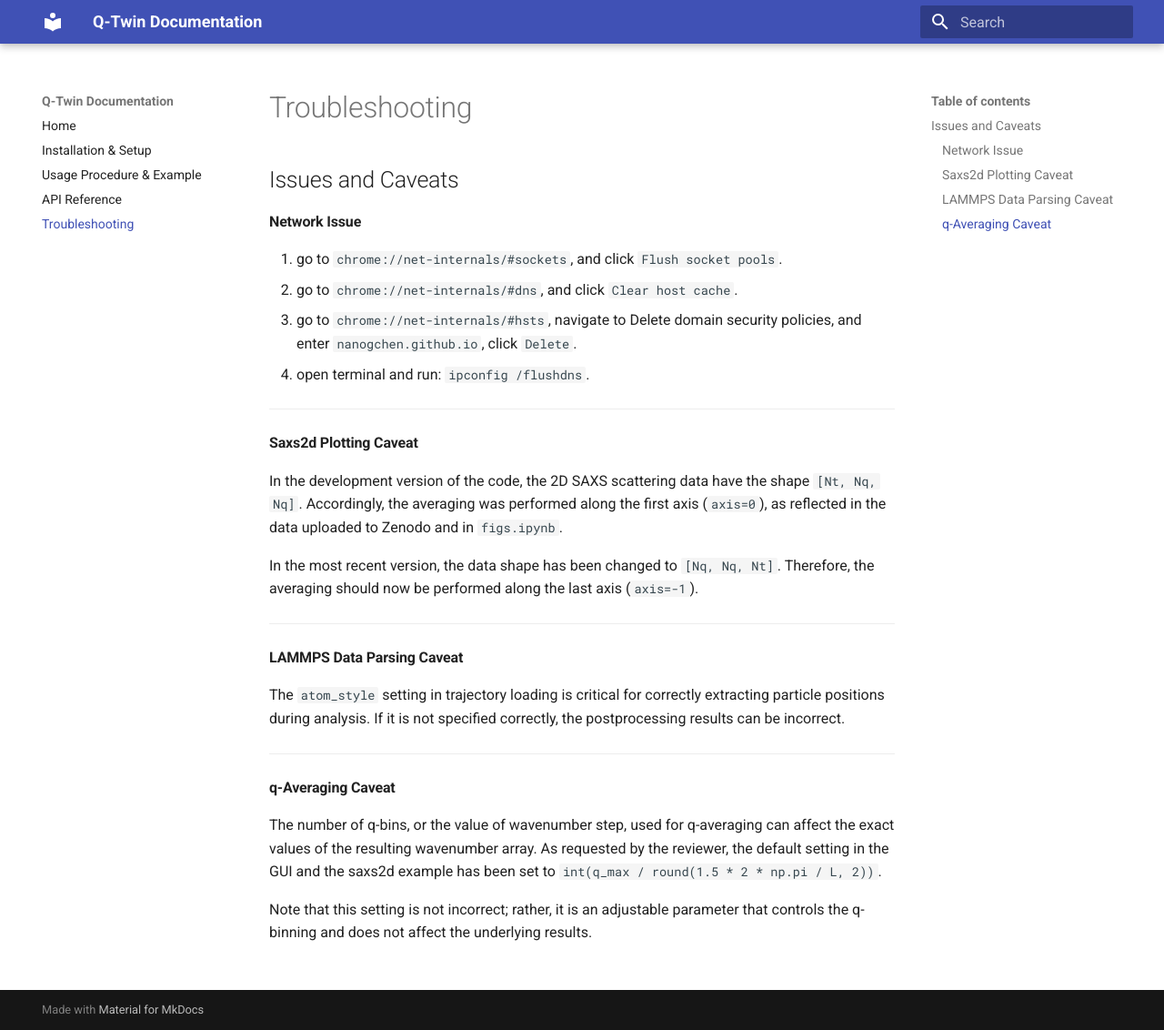
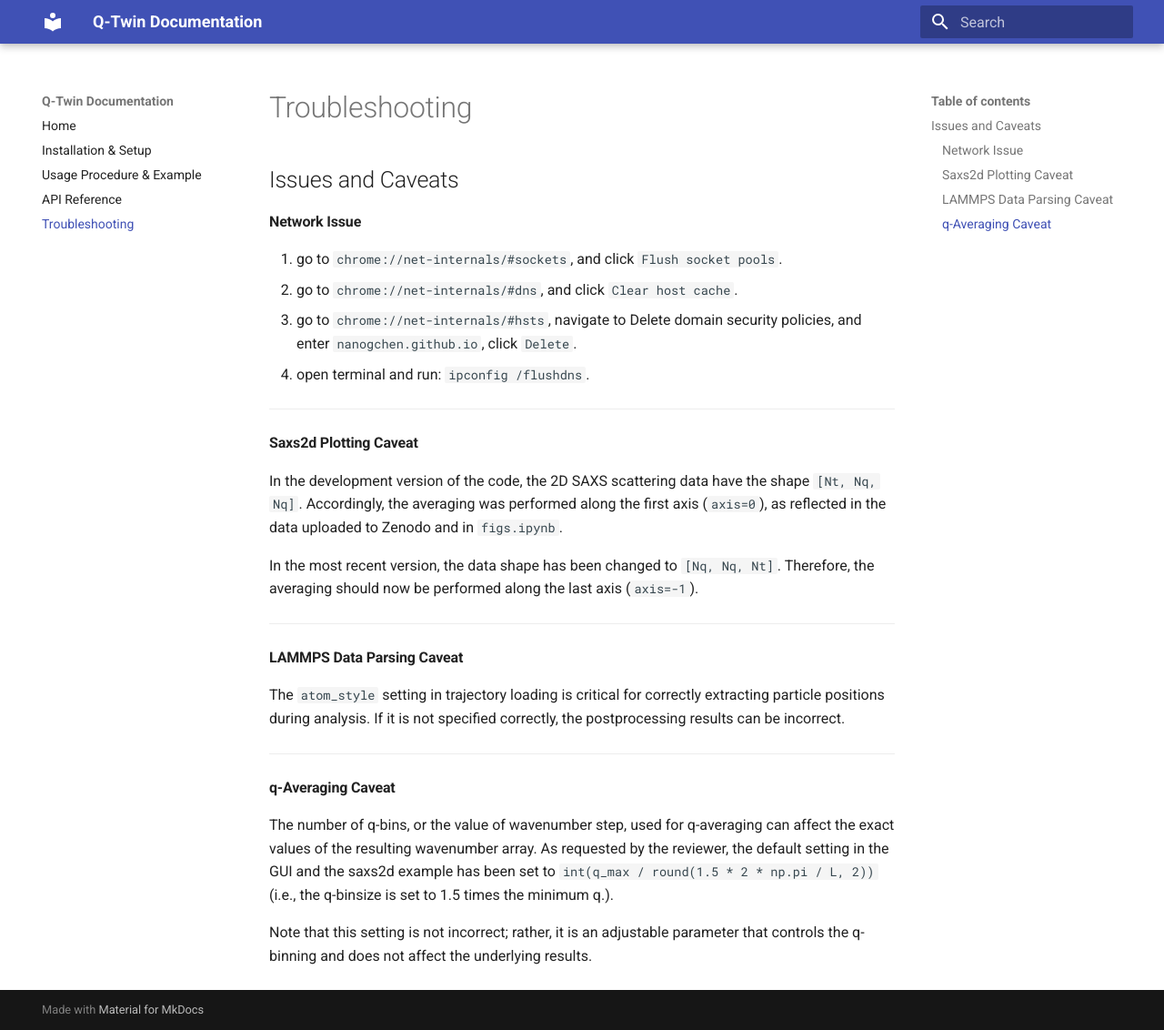
Before and after one commit to nanogchen/Q-Twin, an MkDocs documentation site: the page built from docs/troubleshooting.md, in a window 1280 px wide and 1132 px high. Shown: the whole window at 91% size. Built offline with MkDocs 1.6.1 and Material for MkDocs 9.7.7, drawn with Linux system fonts in a browser that asks for light colours.

Commit message:
Clarify q-bins setting for q-averaging in troubleshooting
Clarified the explanation of the q-bins setting for q-averaging, emphasizing that the q-binsize is set to 1.5 times the minimum q.

```diff
--- a/docs/troubleshooting.md
+++ b/docs/troubleshooting.md
@@ -25,6 +25,6 @@
 
 #### q-Averaging Caveat
 
-The number of q-bins, or the value of wavenumber step, used for q-averaging can affect the exact values of the resulting wavenumber array. As requested by the reviewer, the default setting in the GUI and the saxs2d example has been set to `int(q_max / round(1.5 * 2 * np.pi / L, 2))`.
+The number of q-bins, or the value of wavenumber step, used for q-averaging can affect the exact values of the resulting wavenumber array. As requested by the reviewer, the default setting in the GUI and the saxs2d example has been set to `int(q_max / round(1.5 * 2 * np.pi / L, 2))` (i.e., the q-binsize is set to 1.5 times the minimum q.).
 
 Note that this setting is not incorrect; rather, it is an adjustable parameter that controls the q-binning and does not affect the underlying results.
```
